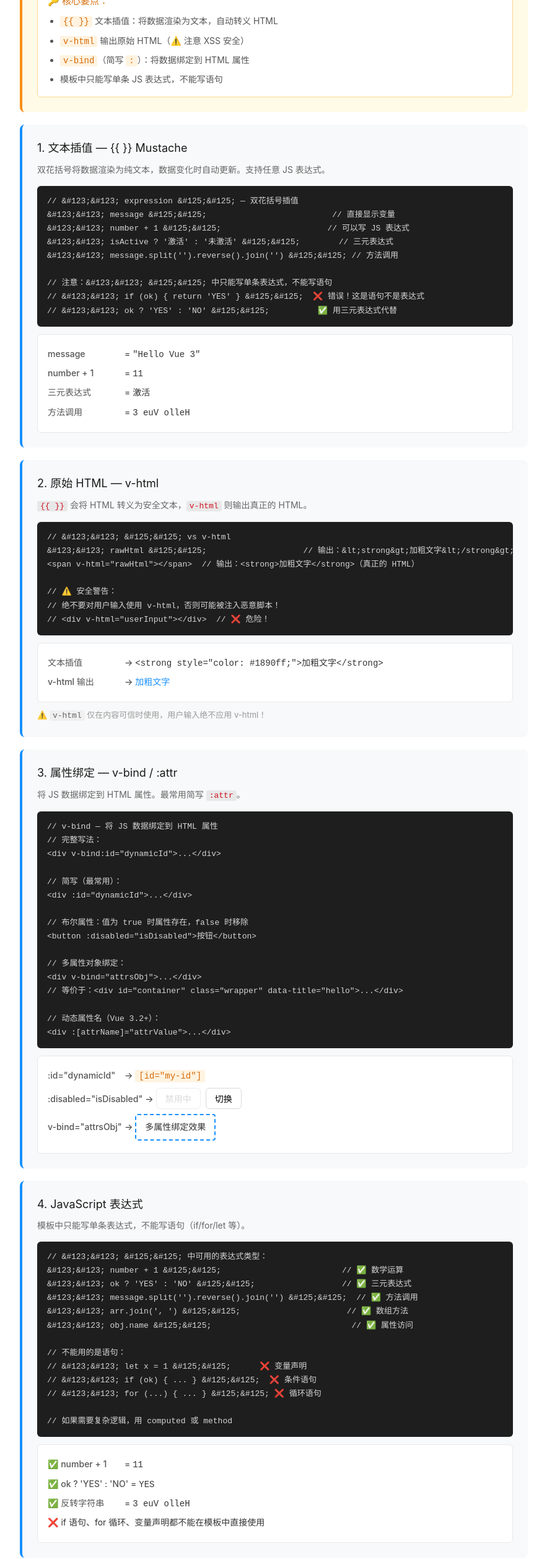
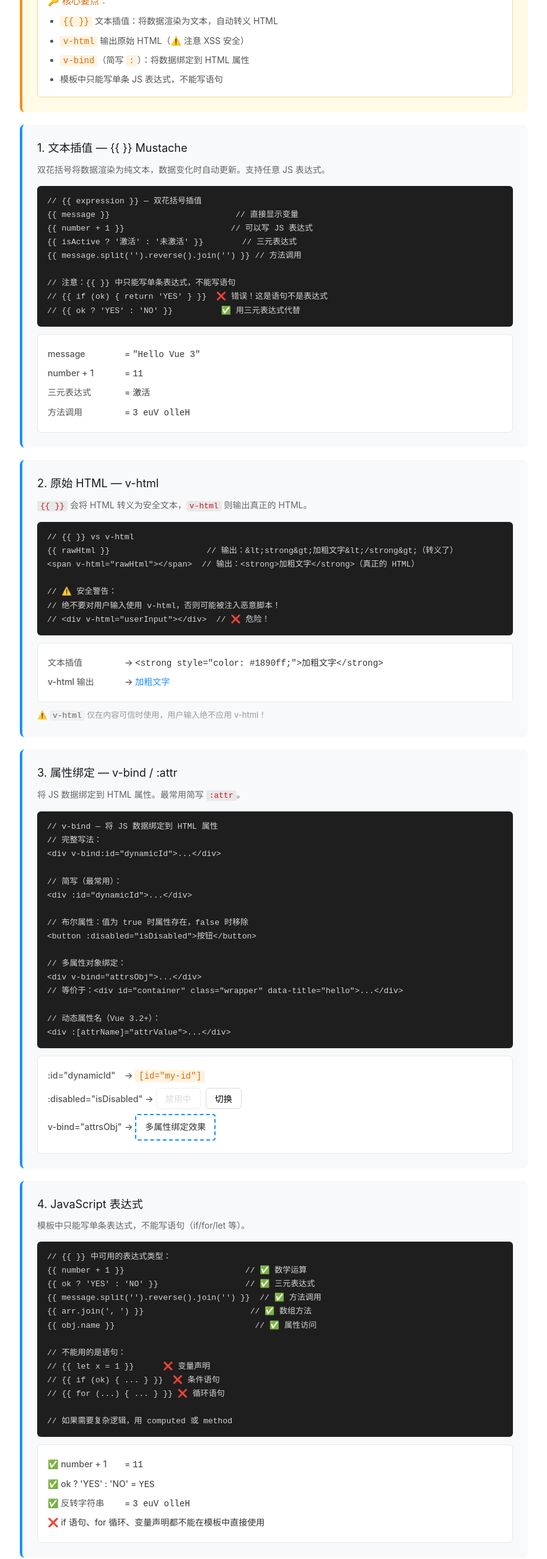
Before and after one commit to emila-github/vue3-test1, a Vue app: page /vue-basics in a window 1280 px wide. Shown: the part 684-3199 px from the top of the page at 62% size, without its empty margins (198-1081 px from the left). Built offline with nearby package versions, Linux system fonts and the light colour scheme.

Commit message:
修正错误

```diff
--- a/src/views/basics/TemplateSyntax.vue
+++ b/src/views/basics/TemplateSyntax.vue
@@ -4,37 +4,37 @@ import { ref, reactive } from 'vue'
 // ====================================================================
 // 1. 文本插值 (Mustache)
 // ====================================================================
-// 核心思想：用 &#123;&#123; &#125;&#125; 将数据渲染到 HTML 中，自动保持同步
+// 核心思想：用 {{ }} 将数据渲染到 HTML 中，自动保持同步
 //
 // 类比：Mustache 就像"填空"✏️
-//   HTML 是模板，&#123;&#123; &#125;&#125; 是空位
+//   HTML 是模板，{{ }} 是空位
 //   数据变化时，空位自动填入最新值
 
 const message = ref('Hello Vue 3')
 const number = ref(10)
 const isActive = ref(true)
 
-const mustacheCode = `// &#123;&#123; expression &#125;&#125; — 双花括号插值
-&#123;&#123; message &#125;&#125;                          // 直接显示变量
-&#123;&#123; number + 1 &#125;&#125;                      // 可以写 JS 表达式
-&#123;&#123; isActive ? '激活' : '未激活' &#125;&#125;        // 三元表达式
-&#123;&#123; message.split('').reverse().join('') &#125;&#125; // 方法调用
+const mustacheCode = `// {{ expression }} — 双花括号插值
+{{ message }}                          // 直接显示变量
+{{ number + 1 }}                      // 可以写 JS 表达式
+{{ isActive ? '激活' : '未激活' }}        // 三元表达式
+{{ message.split('').reverse().join('') }} // 方法调用
 
-// 注意：&#123;&#123; &#125;&#125; 中只能写单条表达式，不能写语句
-// &#123;&#123; if (ok) { return 'YES' } &#125;&#125;  ❌ 错误！这是语句不是表达式
-// &#123;&#123; ok ? 'YES' : 'NO' &#125;&#125;          ✅ 用三元表达式代替`
+// 注意：{{ }} 中只能写单条表达式，不能写语句
+// {{ if (ok) { return 'YES' } }}  ❌ 错误！这是语句不是表达式
+// {{ ok ? 'YES' : 'NO' }}          ✅ 用三元表达式代替`
 
 // ====================================================================
 // 2. 原始 HTML (v-html)
 // ====================================================================
-// 核心思想：&#123;&#123; &#125;&#125; 会转义 HTML，v-html 可以输出真正的 HTML
+// 核心思想：{{ }} 会转义 HTML，v-html 可以输出真正的 HTML
 //
 // ⚠️ 安全警告：v-html 可能导致 XSS 攻击，只用于可信任内容！
 
 const rawHtml = ref('<strong style="color: #1890ff;">加粗文字</strong>')
 
-const vHtmlCode = `// &#123;&#123; &#125;&#125; vs v-html
-&#123;&#123; rawHtml &#125;&#125;                    // 输出：&lt;strong&gt;加粗文字&lt;/strong&gt;（转义了）
+const vHtmlCode = `// {{ }} vs v-html
+{{ rawHtml }}                    // 输出：&lt;strong&gt;加粗文字&lt;/strong&gt;（转义了）
 <span v-html="rawHtml"></span>  // 输出：<strong>加粗文字</strong>（真正的 HTML）
 
 // ⚠️ 安全警告：
@@ -80,17 +80,17 @@ const vBindCode = `// v-bind — 将 JS 数据绑定到 HTML 属性
 // ====================================================================
 const ok = ref(true)
 
-const jsExprCode = `// &#123;&#123; &#125;&#125; 中可用的表达式类型：
-&#123;&#123; number + 1 &#125;&#125;                         // ✅ 数学运算
-&#123;&#123; ok ? 'YES' : 'NO' &#125;&#125;                  // ✅ 三元表达式
-&#123;&#123; message.split('').reverse().join('') &#125;&#125;  // ✅ 方法调用
-&#123;&#123; arr.join(', ') &#125;&#125;                      // ✅ 数组方法
-&#123;&#123; obj.name &#125;&#125;                             // ✅ 属性访问
+const jsExprCode = `// {{ }} 中可用的表达式类型：
+{{ number + 1 }}                         // ✅ 数学运算
+{{ ok ? 'YES' : 'NO' }}                  // ✅ 三元表达式
+{{ message.split('').reverse().join('') }}  // ✅ 方法调用
+{{ arr.join(', ') }}                      // ✅ 数组方法
+{{ obj.name }}                             // ✅ 属性访问
 
 // 不能用的是语句：
-// &#123;&#123; let x = 1 &#125;&#125;      ❌ 变量声明
-// &#123;&#123; if (ok) { ... } &#125;&#125;  ❌ 条件语句
-// &#123;&#123; for (...) { ... } &#125;&#125; ❌ 循环语句
+// {{ let x = 1 }}      ❌ 变量声明
+// {{ if (ok) { ... } }}  ❌ 条件语句
+// {{ for (...) { ... } }} ❌ 循环语句
 
 // 如果需要复杂逻辑，用 computed 或 method`
 </script>
```
